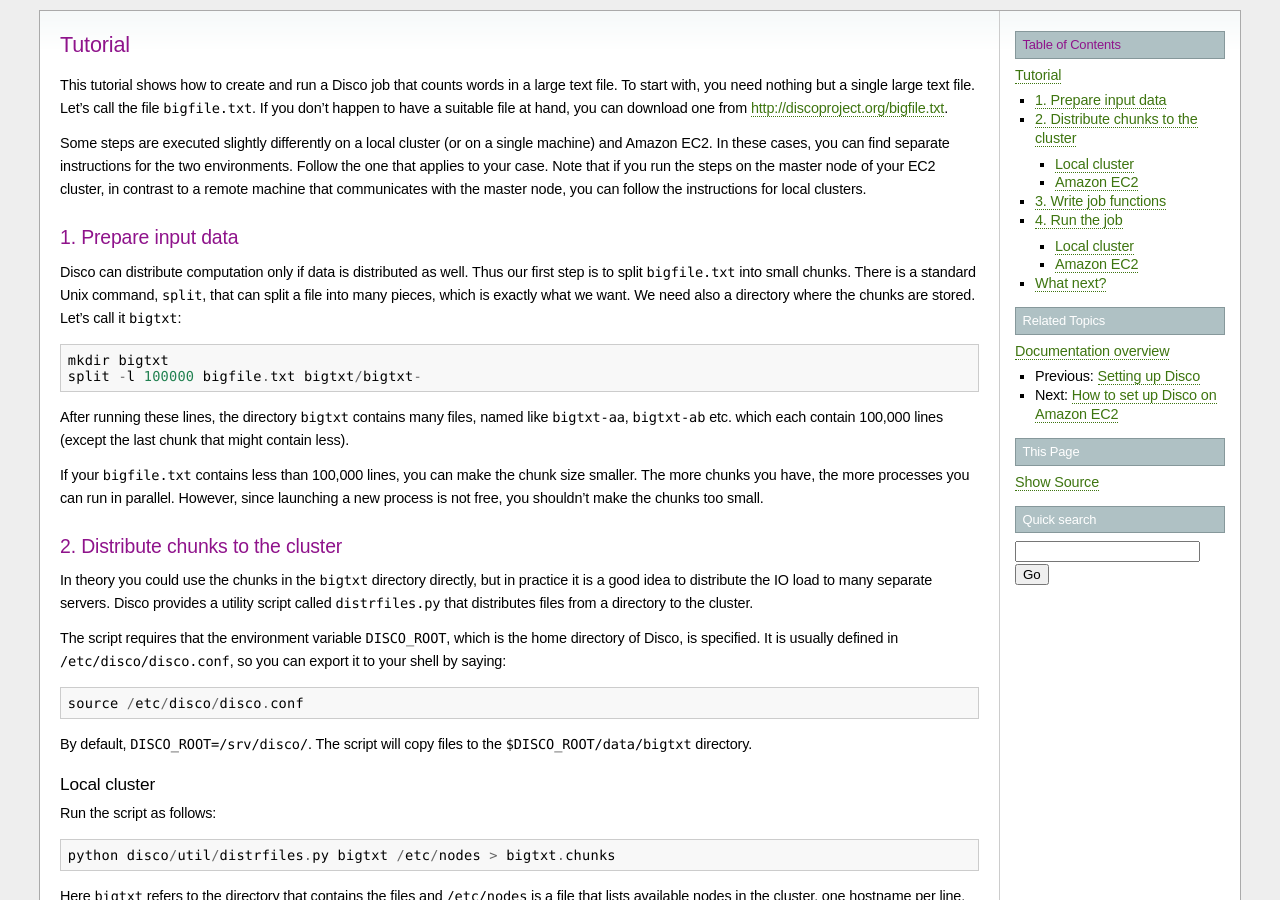
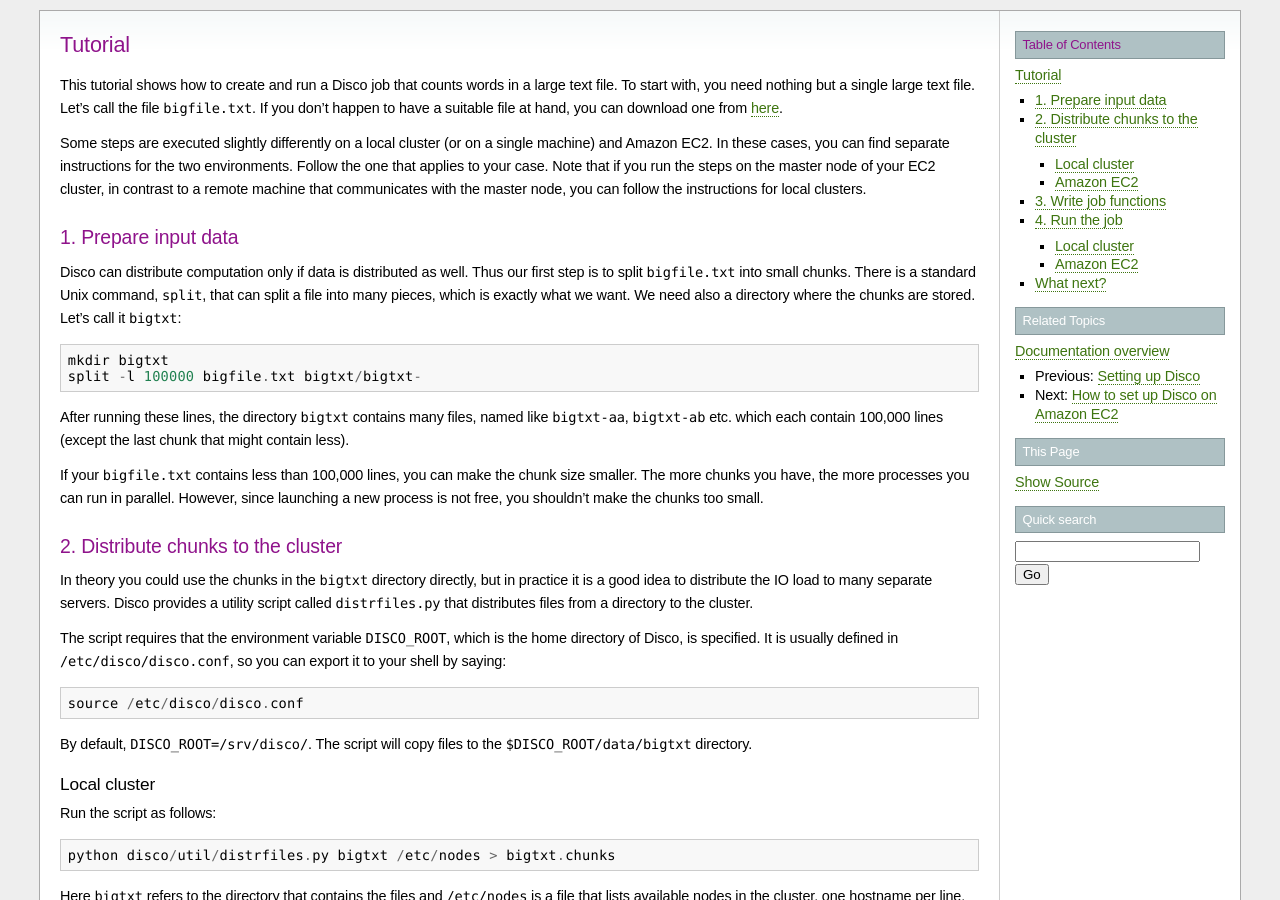
Before and after one commit to discoproject/disco, a Sphinx documentation site: the page built from doc/start/tutorial.rst, in a window 1280 px wide and 900 px high. Built offline with Sphinx 7.4.7, drawn with Linux system fonts in a browser that asks for light colours.

Commit message:
updated text file links

```diff
--- a/doc/start/install.rst
+++ b/doc/start/install.rst
@@ -217,7 +217,7 @@
 Now Disco should be ready for use.
 
 We can use the following simple Disco script that computes word
-frequencies in `a text file <http://discoproject.org/chekhov.txt>`_
+frequencies in `a text file <http://discoproject.org/media/text/chekhov.txt>`_
 to see that the system works correctly. Copy the following code to a
 file called ``count_words.py``::
 
@@ -239,7 +239,7 @@
         print "Go to %s to see status of the job." % master
         results = Disco(master).new_job(
                         name = "wordcount",
-                        input = ["http://discoproject.org/chekhov.txt"],
+                        input = ["http://discoproject.org/media/text/chekhov.txt"],
                         map = fun_map,
                         reduce = fun_reduce).wait()
 
--- a/doc/start/tutorial.rst
+++ b/doc/start/tutorial.rst
@@ -8,8 +8,7 @@
 words in a large text file. To start with, you need nothing but a
 single large text file.  Let's call the file ``bigfile.txt``. If
 you don't happen to have a suitable file at hand, you can
-download one from `http://discoproject.org/bigfile.txt
-<http://discoproject.org/bigfile.txt>`_.
+download one from `here <http://discoproject.org/media/text/bigfile.txt>`_.
 
 Some steps are executed slightly differently on a local cluster (or on
 a single machine) and Amazon EC2. In these cases, you can find separate
```
